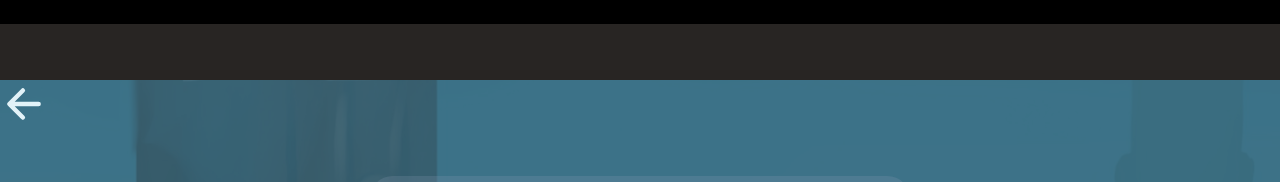
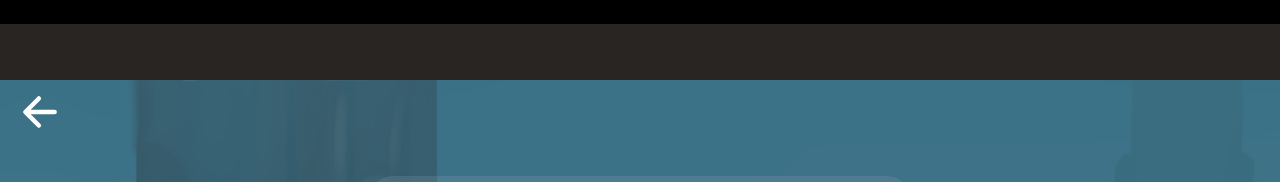
Before and after one commit to jasminedns/steam-wrecked, a Next.js app: page /game in a window 1280 px wide. Shown: the top 182 px of the page. Built offline with nearby package versions, Linux system fonts and the light colour scheme.

Commit message:
change dessign

```diff
--- a/src/components/BackArrow/index.tsx
+++ b/src/components/BackArrow/index.tsx
@@ -1,9 +1,16 @@
+'use client';
+import { useRouter } from "next/navigation";
 import { IoArrowBack } from "react-icons/io5";
 
 const BackArrow = () => {
+    const router = useRouter ();
+
     return (
-        <IoArrowBack color="white" className="text-[24px] sm:text-[32px] md:text-[40px] lg:text-[48px]"/>
-    )
-}
+        <div onClick={() => router.back()}
+      className="cursor-pointer inline-flex items-center justify-center p-0 ml-4 mt-2">
+        <IoArrowBack color="white" className="text-[24px] sm:text-[32px] md:text-[40px] lg:text-[48px] hover:bg-black/50 rounded-full cursor-pointer z-50"/>
+    </div>
+    );
+};
 
 export default BackArrow
```
